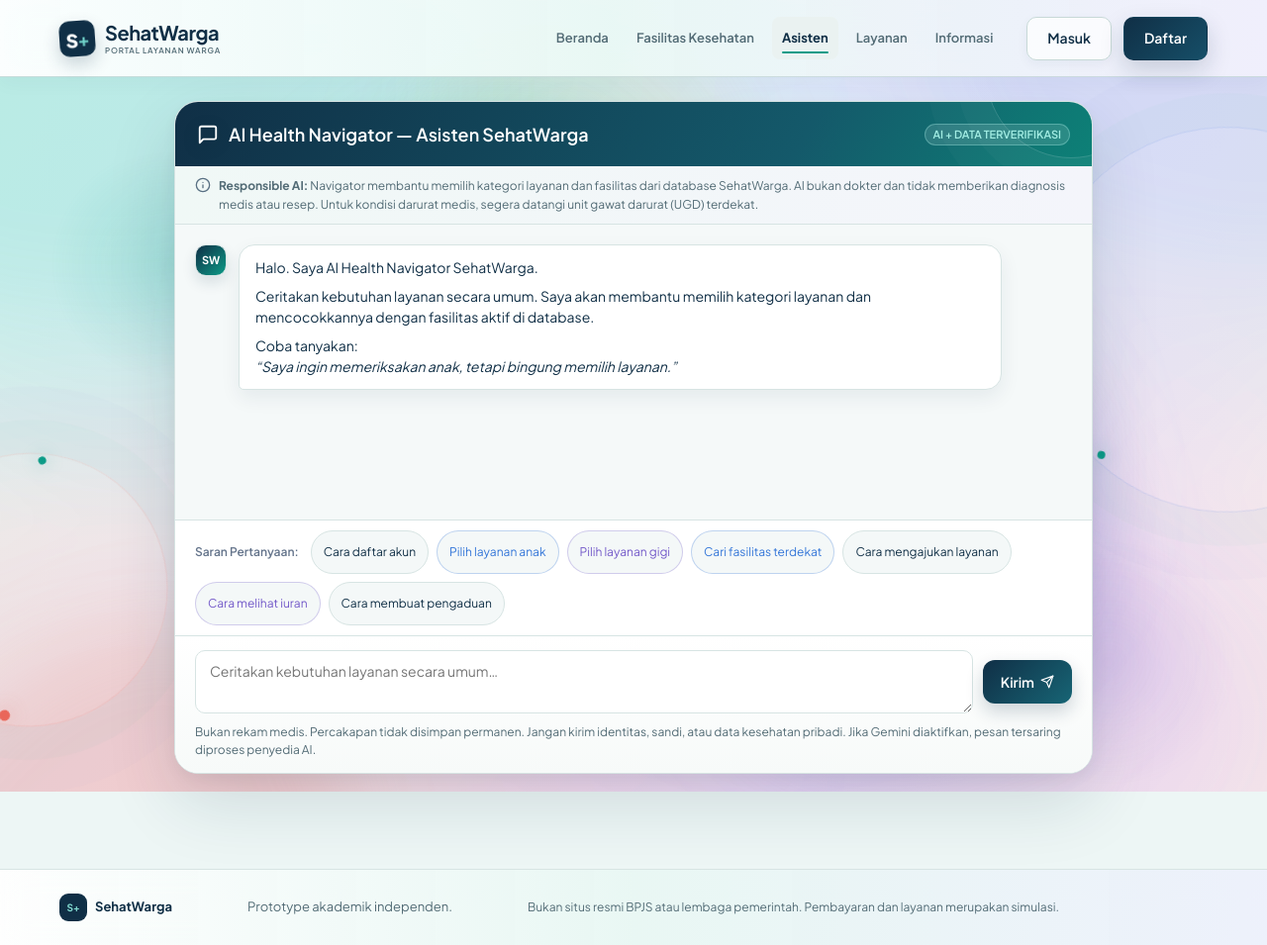
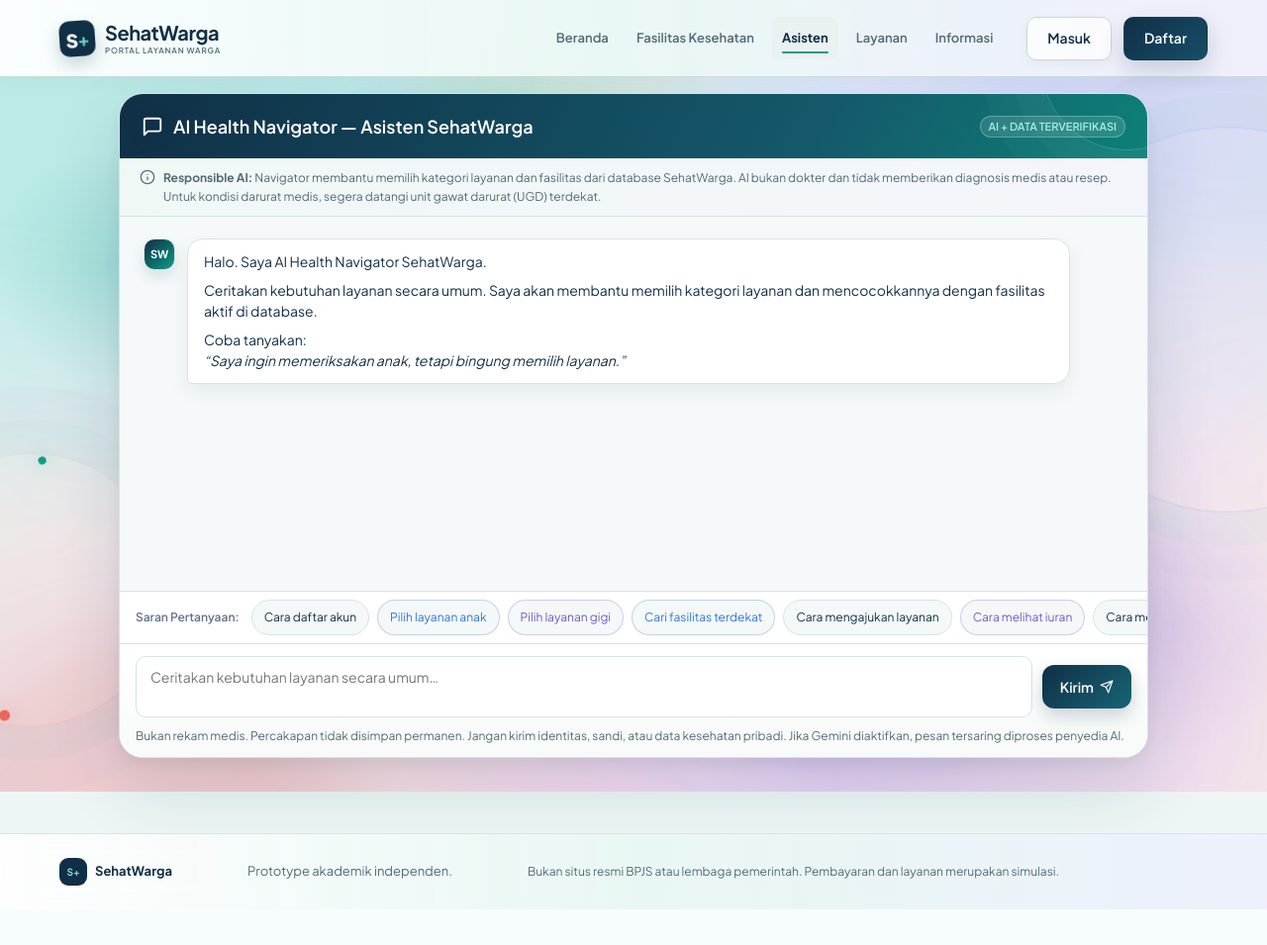
Before and after one commit to adhityaaa01-cloud/SehatWarga, a Flask app: page /assistant in a window 1280 px wide. Shown: the whole page at 99% size. After the commit the page ends 919 px from the top, so only its background shows below. Run offline with Flask 3, Linux system fonts and the light colour scheme.

Commit message:
feat: improve assistant chat interface

```diff
--- a/frontend/static/css/assistant.css
+++ b/frontend/static/css/assistant.css
@@ -452,3 +452,179 @@
     margin-left: 0;
   }
 }
+
+/* Desktop chat workspace */
+@media (min-width: 768px) {
+  .assistant-container {
+    max-width: 1080px;
+    padding: 16px 20px 28px;
+  }
+
+  .assistant-card {
+    height: min(820px, calc(100dvh - 128px));
+    min-height: 620px;
+  }
+
+  .assistant-messages {
+    min-height: 0;
+    padding: 22px 24px;
+    scrollbar-gutter: stable;
+  }
+
+  .message-row.assistant-row {
+    max-width: 96%;
+  }
+
+  .message-row.user-row {
+    max-width: 82%;
+  }
+
+  .suggested-questions-area {
+    flex-wrap: nowrap;
+    overflow-x: auto;
+    padding: 8px 16px;
+    scrollbar-width: thin;
+  }
+
+  .suggested-label,
+  .suggested-pill {
+    flex: 0 0 auto;
+  }
+
+  .suggested-pill {
+    min-height: 36px;
+    padding: 6px 12px;
+  }
+
+  .assistant-input-area {
+    padding: 12px 16px;
+  }
+
+  .assistant-input {
+    min-height: 48px;
+    max-height: 96px;
+    resize: none;
+  }
+}
+
+/* Mobile chat workspace */
+@media (max-width: 767px) {
+  .assistant-container {
+    padding: 8px;
+  }
+
+  .assistant-card {
+    height: calc(100dvh - 96px);
+    min-height: 0;
+    border-radius: 16px;
+  }
+
+  .assistant-header {
+    padding: 13px 14px;
+  }
+
+  .assistant-disclaimer-banner {
+    padding: 9px 12px;
+    line-height: 1.45;
+  }
+
+  .assistant-messages {
+    min-height: 0;
+    padding: 12px;
+    gap: 14px;
+    scrollbar-gutter: stable;
+  }
+
+  .message-row {
+    max-width: 100%;
+  }
+
+  .message-bubble {
+    padding: 10px 12px;
+    font-size: 13px;
+    line-height: 1.55;
+  }
+
+  .suggested-questions-area {
+    flex-wrap: nowrap;
+    max-height: none;
+    overflow-x: auto;
+    overflow-y: hidden;
+    padding: 8px 12px;
+    scrollbar-width: none;
+  }
+
+  .suggested-questions-area::-webkit-scrollbar {
+    display: none;
+  }
+
+  .suggested-label,
+  .suggested-pill {
+    flex: 0 0 auto;
+  }
+
+  .suggested-label {
+    position: sticky;
+    left: 0;
+    background: var(--color-surface-card);
+    padding-right: 4px;
+    z-index: 1;
+  }
+
+  .suggested-pill {
+    min-height: 36px;
+    padding: 6px 11px;
+  }
+
+  .assistant-input-area {
+    padding: 10px 12px max(10px, env(safe-area-inset-bottom));
+  }
+
+  .assistant-form {
+    align-items: flex-end;
+  }
+
+  .assistant-input {
+    min-height: 44px;
+    max-height: 96px;
+    resize: none;
+  }
+
+  .assistant-send-btn {
+    min-width: 76px;
+    min-height: 44px;
+    justify-content: center;
+  }
+}
+
+@media (max-width: 400px) {
+  .assistant-header-title h1 {
+    font-size: 15px;
+  }
+
+  .assistant-badge {
+    display: none;
+  }
+}
+
+
+
+/* Structured assistant responses */
+.message-text ol,
+.message-text ul {
+  margin: 10px 0;
+  padding-left: 1.4rem;
+}
+
+.message-text li {
+  padding-left: 4px;
+}
+
+.message-text li + li {
+  margin-top: 10px;
+}
+
+.message-text li::marker {
+  color: var(--color-accent);
+  font-weight: 700;
+}
--- a/frontend/static/js/assistant.js
+++ b/frontend/static/js/assistant.js
@@ -47,9 +47,46 @@ document.addEventListener('DOMContentLoaded', () => {
       return container;
     }
 
-    source.split('\n').forEach((line,index) => {
-      if(index) container.append(document.createElement('br'));
-      appendInlineMarkdown(container,line);
+    let list=null;
+    let listType=null;
+    let lastItem=null;
+
+    source.split('\n').forEach(rawLine => {
+      const line=rawLine.trim();
+      const ordered=line.match(/^\d+[.)]\s+(.+)$/);
+      const unordered=line.match(/^[-•]\s+(.+)$/);
+      const match=ordered || unordered;
+
+      if(match) {
+        const type=ordered ? 'ol' : 'ul';
+
+        if(!list || listType!==type) {
+          list=el(type,'message-list');
+          container.append(list);
+          listType=type;
+        }
+
+        lastItem=el('li');
+        appendInlineMarkdown(lastItem,match[1]);
+        list.append(lastItem);
+        return;
+      }
+
+      if(/^\s+/.test(rawLine) && lastItem && line) {
+        lastItem.append(document.createElement('br'));
+        appendInlineMarkdown(lastItem,line);
+        return;
+      }
+
+      list=null;
+      listType=null;
+      lastItem=null;
+
+      if(!line) return;
+
+      const paragraph=el('p');
+      appendInlineMarkdown(paragraph,line);
+      container.append(paragraph);
     });
 
     return container;
@@ -71,6 +108,12 @@ document.addEventListener('DOMContentLoaded', () => {
     return bubble;
   }
   function setBusy(value) {busy=value;submit.disabled=value;form.setAttribute('aria-busy',String(value));document.querySelectorAll('.suggested-pill,.btn-location-action').forEach(b=>b.disabled=value);}
+
+  function resizeInput() {
+    input.style.height='auto';
+    input.style.height=`${Math.min(input.scrollHeight,96)}px`;
+    input.style.overflowY=input.scrollHeight>96 ? 'auto' : 'hidden';
+  }
   async function request(url,payload,retry) {
     if(busy) return;
     setBusy(true);
@@ -90,7 +133,10 @@ document.addEventListener('DOMContentLoaded', () => {
   }
   function send(message) {
     if(busy || !message.trim()) return;
-    message=message.trim().slice(0,2000); row(message,true);input.value='';
+    message=message.trim().slice(0,2000);
+    row(message,true);
+    input.value='';
+    resizeInput();
     request(form.dataset.chatUrl,{message},()=>request(form.dataset.chatUrl,{message},()=>send(message)));
   }
   function hasCoords(f) {return typeof f.latitude==='number' && Number.isFinite(f.latitude) && Math.abs(f.latitude)<=90 && typeof f.longitude==='number' && Number.isFinite(f.longitude) && Math.abs(f.longitude)<=180;}
@@ -169,6 +215,8 @@ document.addEventListener('DOMContentLoaded', () => {
     messages.scrollTop=messages.scrollHeight;
   }
   form.addEventListener('submit',e=>{e.preventDefault();send(input.value);});
+  input.addEventListener('input',resizeInput);
   input.addEventListener('keydown',e=>{if(e.key==='Enter'&&!e.shiftKey&&!e.isComposing){e.preventDefault();send(input.value);}});
+  resizeInput();
   document.querySelectorAll('.suggested-pill').forEach(b=>b.addEventListener('click',()=>send(b.dataset.query)));
 });
```
